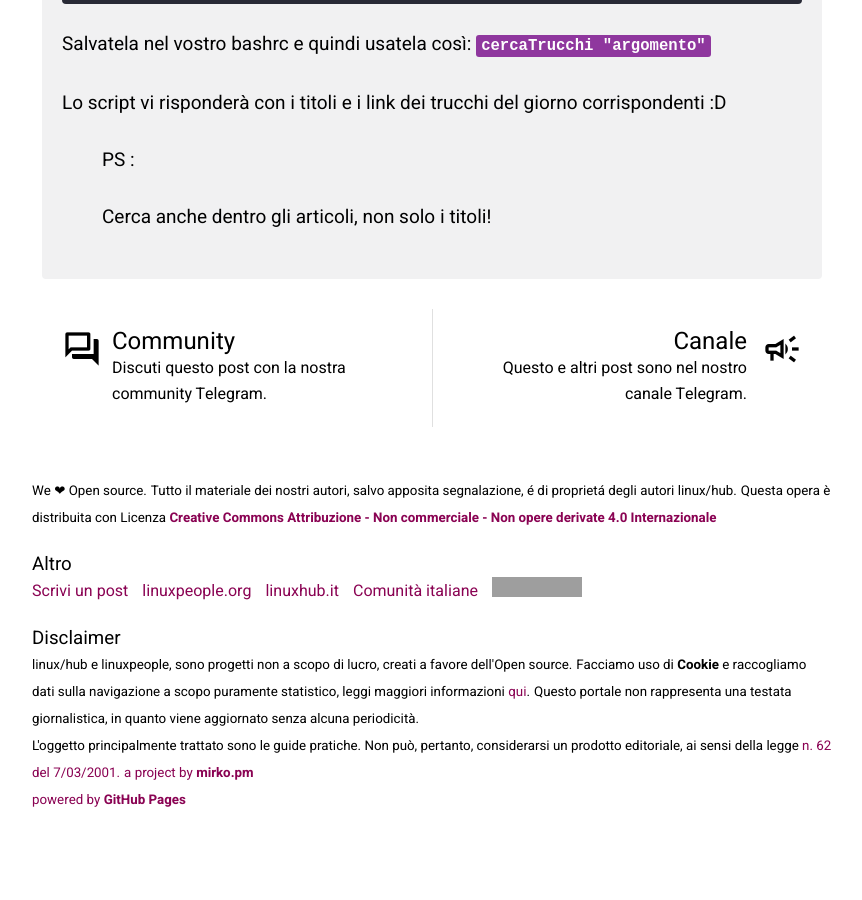
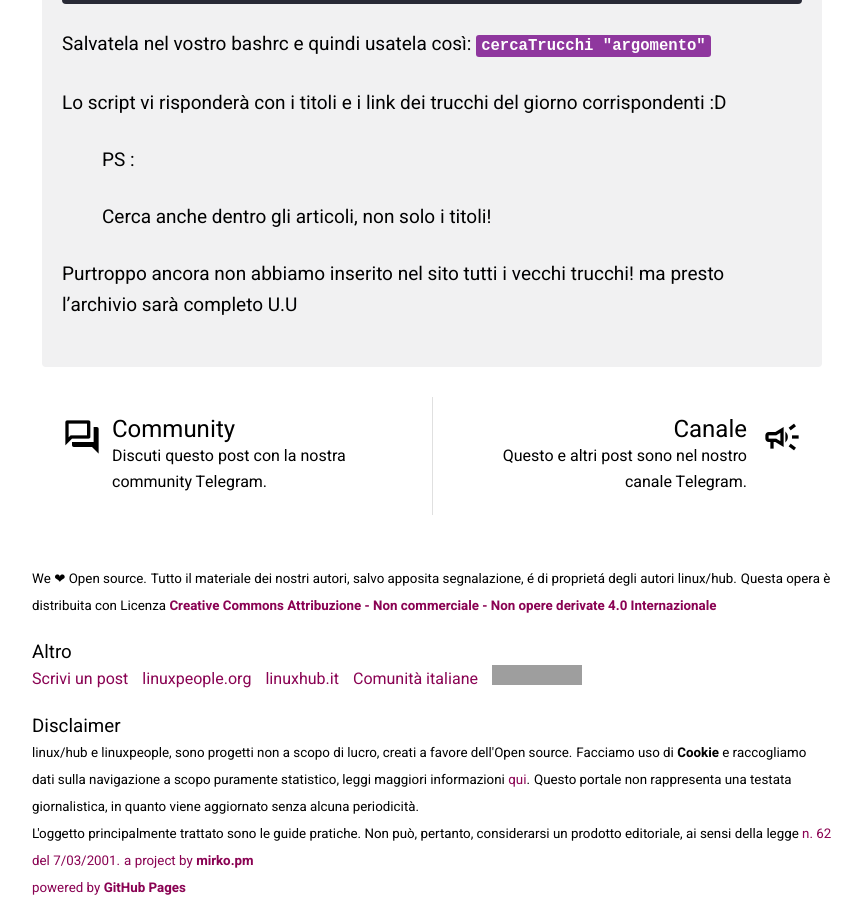
Before and after one commit to linuxhubit/linuxpeople_feed, a Jekyll site: the page built from _posts/trick/2021-07-16-cercare-trucchi-dal-sito.md, in a window 1280 px wide and 900 px high, scrolled down 908 px. Shown: the whole window, without its empty margins (208-1070 px from the left). Built offline with Jekyll 4.4.1, drawn with Linux system fonts in a browser that asks for light colours; before the commit the page ends 1761 px from its top, so only the background shows below that; grey boxes are pictures that could not be loaded.

Commit message:
fix articolo 2021-07-16

```diff
--- a/_posts/trick/2021-07-16-cercare-trucchi-dal-sito.md
+++ b/_posts/trick/2021-07-16-cercare-trucchi-dal-sito.md
@@ -37,3 +37,6 @@ Lo script vi risponderà con i titoli e i link dei trucchi del giorno corrispond
 > PS :
 >
 > Cerca anche dentro gli articoli, non solo i titoli!
+
+
+Purtroppo ancora non abbiamo inserito nel sito tutti i vecchi trucchi! ma presto l'archivio sarà completo U.U
```
